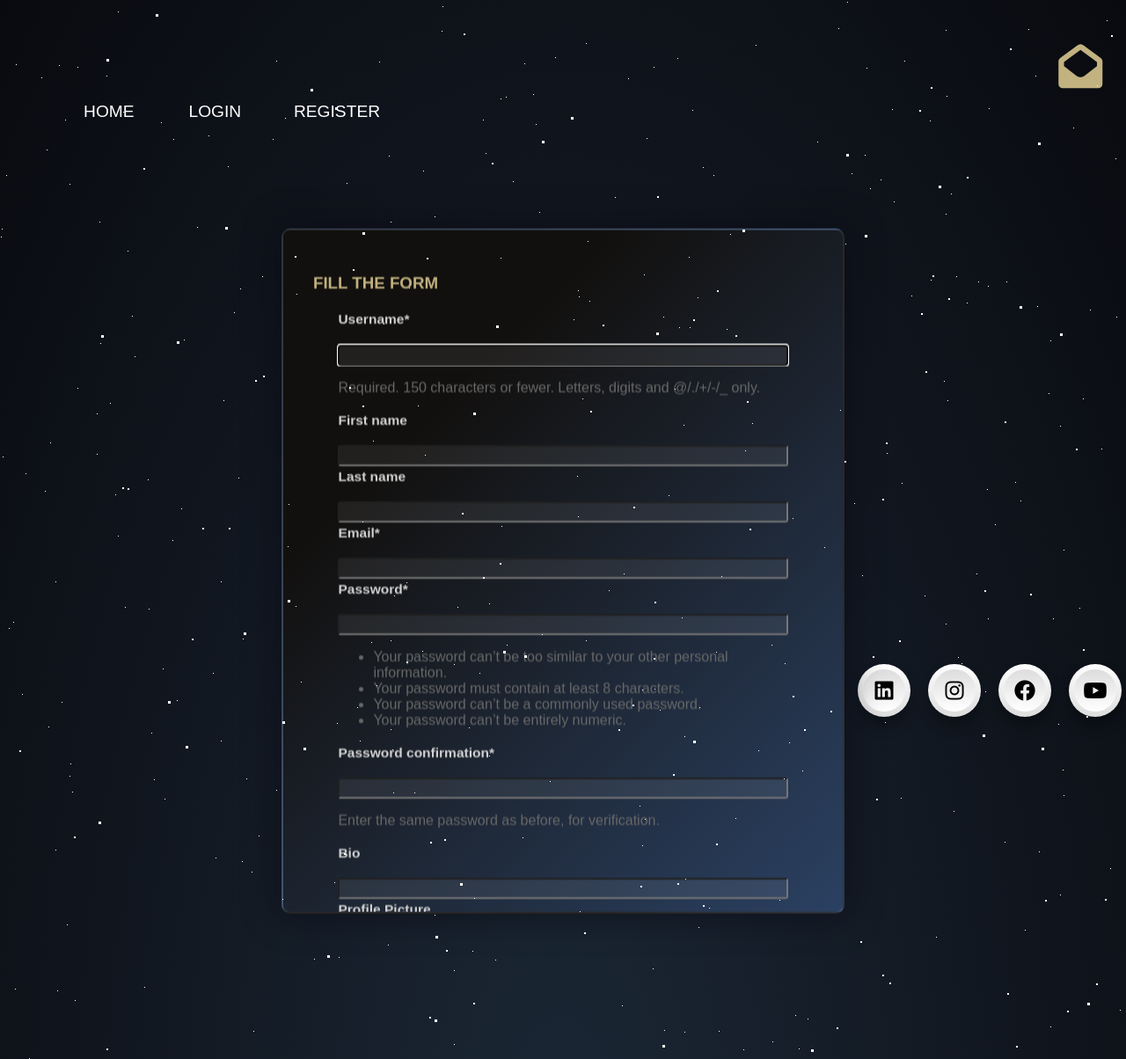
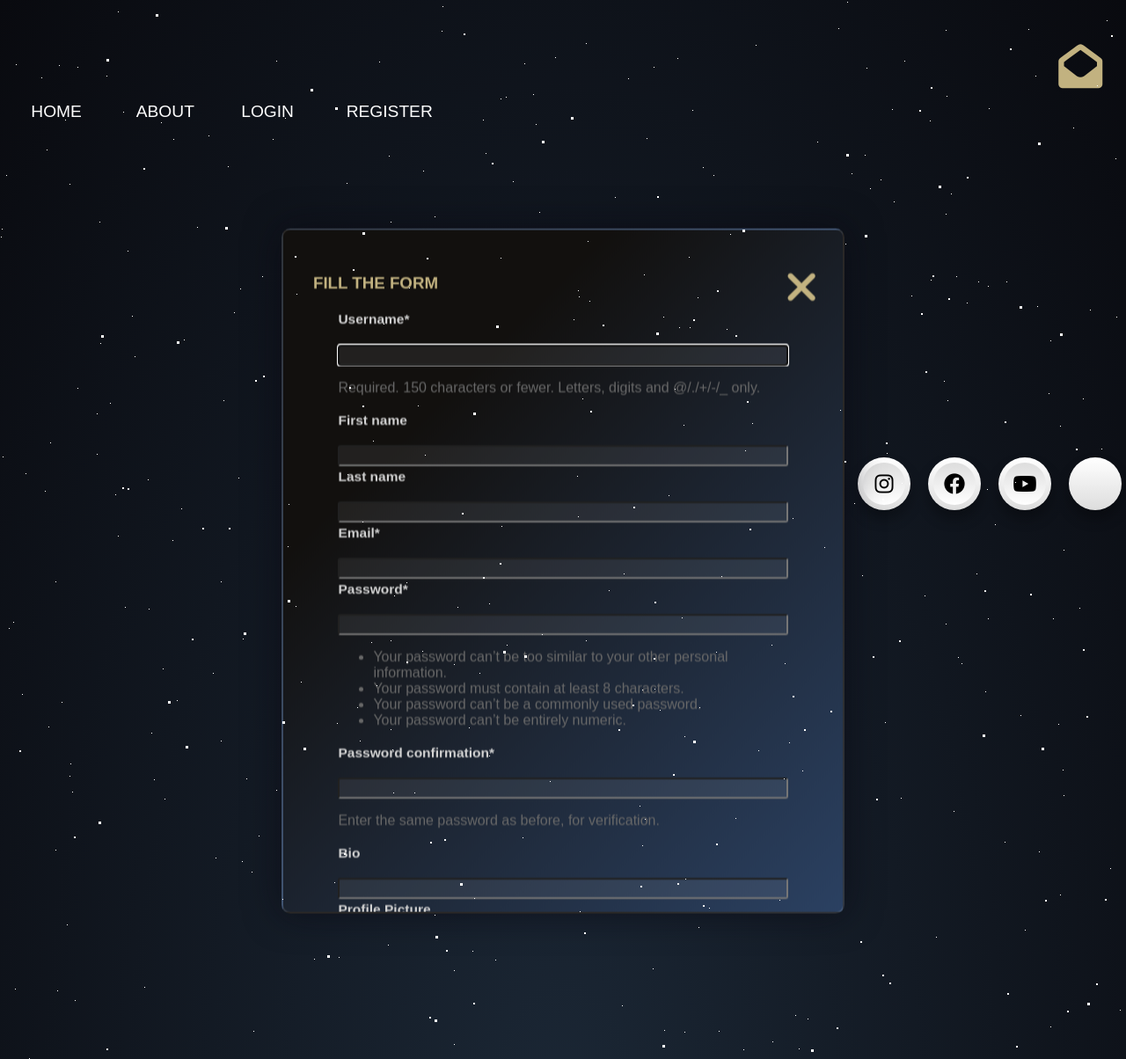
Before and after one commit to Jahra-MD/shiga-edutainments, a Django app: page /register/ in a window 1280 px wide. Shown: the top 1204 px of the page at 88% size. Run offline with Django 3.2, Linux system fonts and the light colour scheme; some libraries are stand-ins or nearby versions.

Commit message:
close button addition

```diff
--- a/accounts/templates/accounts/registration.html
+++ b/accounts/templates/accounts/registration.html
@@ -1,16 +1,15 @@
 {% extends 'home.html' %}
-{% load static %}
+ {% load static %}
  {% load crispy_forms_tags %}
- {% block content %}
-
+  {% block content %}
   <div
     style="
       background: linear-gradient(rgba(0, 0, 0, 0.7), rgba(0, 0, 0, 0.7)),
         url('https://wpamelia.com/wp-content/uploads/2019/02/4k-wallpaper-architecture-background-1308624.jpg');
     "
   >
-    {% if registered %}
-    <h1 class="After-reg" style="color: white">Thank you for registering</h1>
+   {% if registered %}
+    <h1 class="After-reg" style="color: #f1f1f1">Thank you for registering</h1>
     {% else %}
     <style>
     *{
@@ -22,8 +21,13 @@
 
     }
    .After-reg{
-      background:black;
+      background-color: rgba(255, 255, 255, 0.07);
+       background-image: linear-gradient(315deg, #2b4162 0%, #12100e 74%);
+       border: 2px solid rgba(255, 255, 255, 0.1);
+        box-shadow: 0 0 40px rgb(8 7 16 / 60%);
+        padding: 30px 34px;
     }
+
     h3 {
     color: #C2B280;
    }
@@ -79,14 +83,21 @@
       ul{
          color: #696969;
       }
+     .fa-xmark
+     {
+      content: "\f00d";
+      position: absolute;
+      left: 100%;
+      bottom: 100%;
+      font-size: 50px;
+     }
     </style>
      <div id="content">
      <h3 style="color: #C2B280;">FILL THE FORM </h3>
     <form method="post" enctype="multipart/form-data" style="">
       {% csrf_token %}
 
-        {{ user_form|crispy }}
-         {{ profile_form|crispy }}
+        {{ user_form|crispy }} {{ profile_form|crispy }}
         <div class="row justify-content-center">
           <div class="col-md-6">
             <input
@@ -94,6 +105,7 @@
               value="Register"
               class="btn btn-primary btn-block"
             />
+            <a href="{%url 'index' %}" target="_self"><i class="fa-solid fa-xmark"  style="color:#c2b280"></i>
           </div>
         </div>
       </div>
@@ -101,4 +113,4 @@
   </div>
 
   {% endif %}
-   {%endblock%}
+ {%endblock%}
--- a/accounts/templates/accounts/task_display.html
+++ b/accounts/templates/accounts/task_display.html
@@ -50,7 +50,7 @@
 
 <div >
   <section id="best-features" class="text-center">
-                <h2 class="mb-5 mt-5 font-weight-bold" style="color:#C2B280;padding-top:100px;margin: 0%;font-family: "Raleway", sans-serif;">Courses</h2>
+                <h2 class="mb-5 mt-5 font-weight-bold" style="color:#C2B280;padding-top:100px;margin: 0%;font-family: "Raleway", sans-serif;">Tasks</h2>
                 <!-- class row for description-->
                 <div class="row d-flex justify-content-center mb-4">
                   <!-- class column -->
--- a/templates/home.html
+++ b/templates/home.html
@@ -191,32 +191,32 @@
       }
 
       .navMenu a:nth-child(1):hover ~ .dot {
-        -webkit-transform: translateX(40px);
-        transform: translateX(40px);
+        -webkit-transform: translateX(45px);
+        transform: translateX(45px);
         -webkit-transition: all 0.2s ease-in-out;
         transition: all 0.2s ease-in-out;
         opacity: 1;
       }
 
       .navMenu a:nth-child(2):hover ~ .dot {
-        -webkit-transform: translateX(160px);
-        transform: translateX(160px);
+        -webkit-transform: translateX(162px);
+        transform: translateX(162px);
         -webkit-transition: all 0.2s ease-in-out;
         transition: all 0.2s ease-in-out;
         opacity: 1;
       }
 
       .navMenu a:nth-child(3):hover ~ .dot {
-        -webkit-transform: translateX(290px);
-        transform: translateX(290px);
+        -webkit-transform: translateX(280px);
+        transform: translateX(280px);
         -webkit-transition: all 0.2s ease-in-out;
         transition: all 0.2s ease-in-out;
         opacity: 1;
       }
 
       .navMenu a:nth-child(4):hover ~ .dot {
-        -webkit-transform: translateX(400px);
-        transform: translateX(378px);
+        -webkit-transform: translateX(410px);
+        transform: translateX(410px);
         -webkit-transition: all 0.2s ease-in-out;
         transition: all 0.2s ease-in-out;
         opacity: 1;
@@ -238,7 +238,7 @@
         height: 40px;
         margin-left: 7px;
         margin-right: 7px;
-        font-size: 19px;
+        font-size: 16px;
       }
 
       .social-media-icons a {
@@ -251,7 +251,7 @@
         display: flex;
         z-index: -1;
         position: relative;
-       bottom: -755px;
+       bottom: -520px;
        right: 3px;
         right:-5px;
         -webkit-box-align: center;
@@ -344,6 +344,7 @@
       <a href="{% url 'user_logout' %}">Logout</a>
       {% else %}
       <a href="{%url 'index' %}">Home</a>
+      <a href="https://shiga.siterubix.com/about-shiga/">About</a>
       <a href="{% url 'user_login' %}">Login</a>
       <a href="{% url 'register' %}">Register</a>
       <!-- <a href="#">Log in</a> -->
```
Also changed, not shown: accounts/templates/accounts/Task.html (+16 -3 lines), accounts/templates/accounts/login.html (+10 -0 lines).
